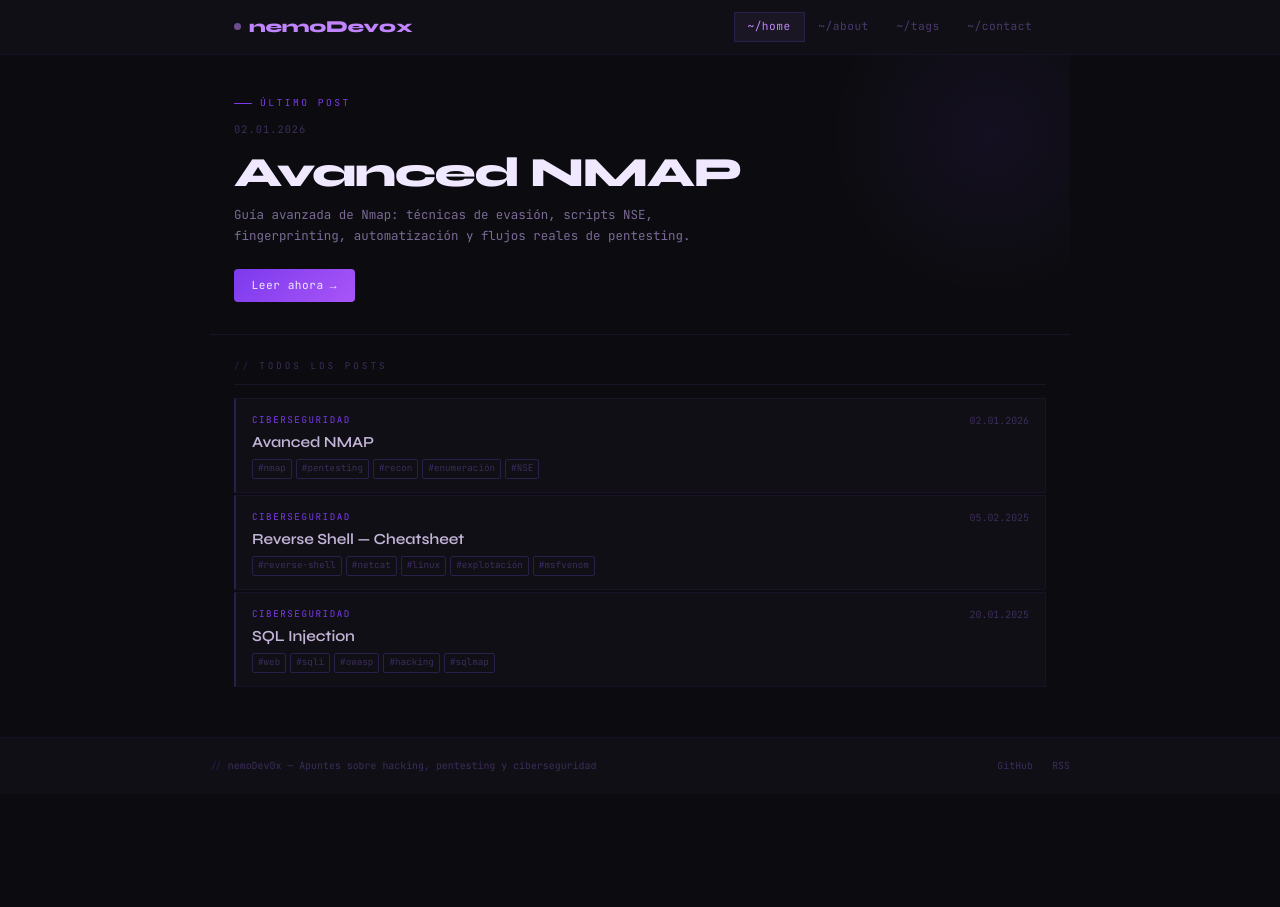
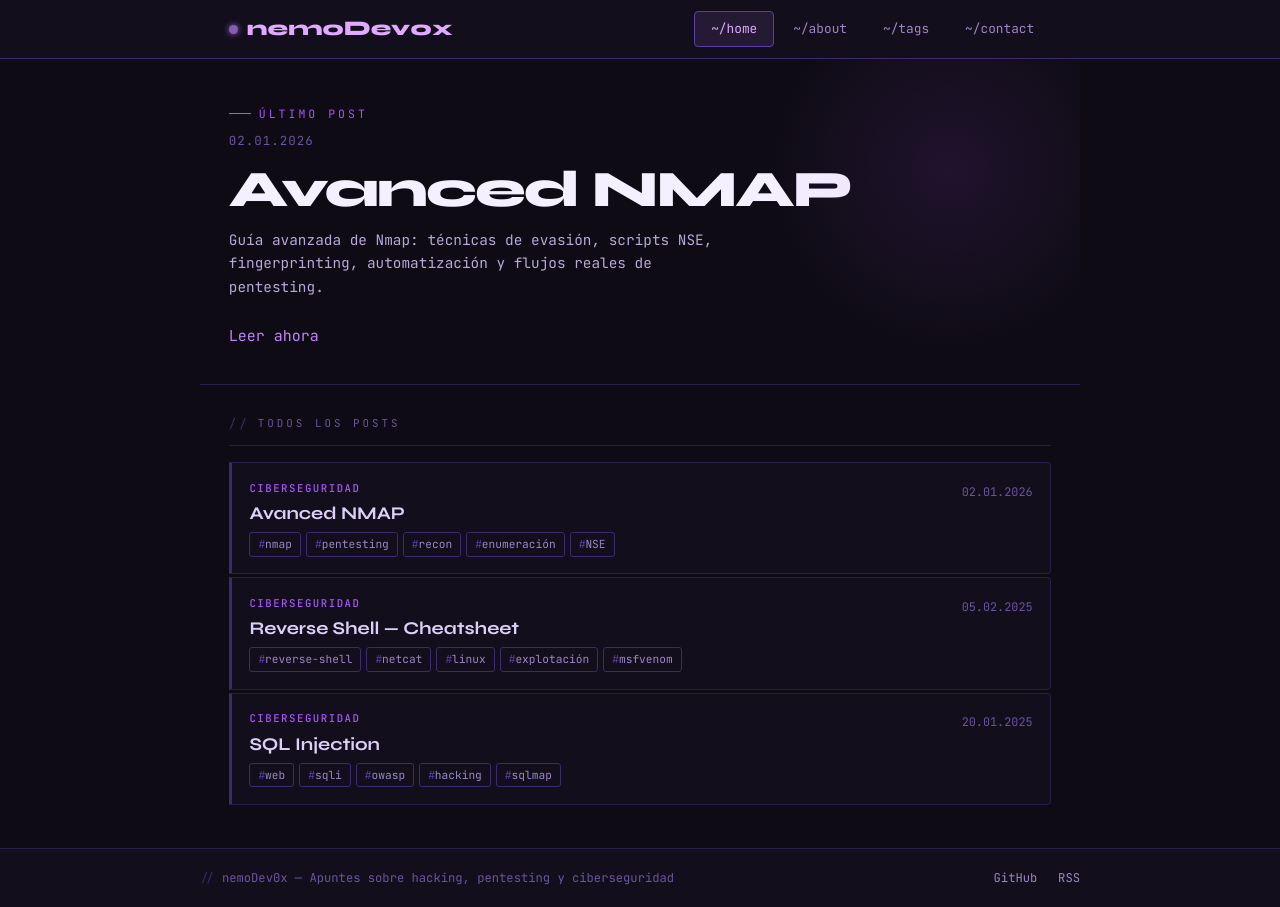
Before and after one commit to nemoDev0x/nemoDev0x.github.io, a Jekyll site: the page built from index.html, in a window 1280 px wide. Built offline with Jekyll 4.4.1, drawn with Linux system fonts in a browser that asks for light colours.

Commit message:
Update main.scss

```diff
--- a/assets/css/main.scss
+++ b/assets/css/main.scss
@@ -1,462 +1,322 @@
 ---
 ---
-@import url('https://fonts.googleapis.com/css2?family=Syne:wght@400;600;700;800&family=JetBrains+Mono:wght@300;400;500&display=swap');
+@import url('https://fonts.googleapis.com/css2?family=Syne:wght@700;800&family=JetBrains+Mono:wght@400;500&display=swap');
 
 *, *::before, *::after { box-sizing: border-box; margin: 0; padding: 0; }
 
 :root {
-  --bg: #0c0c10;
-  --bg-nav: #0f0f15;
-  --bg-card: #0f0f15;
-  --bg-hover: #13101c;
-  --border: #1a1228;
-  --border-mid: #2a1f4a;
-  --border-bright: #3d2d6a;
-  --purple-bright: #c084fc;
-  --purple-mid: #a855f7;
-  --purple-deep: #7c3aed;
-  --purple-dim: #4a3a6b;
-  --purple-ghost: #3d2d5a;
-  --purple-faint: rgba(192,132,252,0.06);
-  --text-primary: #f0e8ff;
-  --text-secondary: #c4b5d8;
-  --text-muted: #7a6a95;
-  --text-dim: #4a3a6b;
-  --text-faint: #3d2d5a;
+  --bg:          #0e0b14;
+  --bg-nav:      #120e1c;
+  --bg-card:     #120e1c;
+  --bg-hover:    #180f28;
+  --border-dim:  #281d4a;
+  --border-mid:  #3b2a6e;
+  --border-hi:   #5b3fa8;
+  --purple-lo:   #6b54a0;
+  --purple-mid:  #9d85c4;
+  --purple-hi:   #a855f7;
+  --purple-glow: #c084fc;
+  --purple-pale: #e0aaff;
+  --text-bright: #f5f0ff;
+  --text-main:   #ddd0f8;
+  --text-sub:    #b8a8d8;
+  --text-muted:  #9d85c4;
+  --text-dim:    #6b54a0;
+  --text-faint:  #3b2a6e;
   --font-display: 'Syne', sans-serif;
-  --font-mono: 'JetBrains Mono', monospace;
+  --font-mono:    'JetBrains Mono', monospace;
 }
 
 html { scroll-behavior: smooth; }
 body {
   background: var(--bg);
-  color: var(--text-secondary);
+  color: var(--text-main);
   font-family: var(--font-mono);
-  font-size: 14px;
-  line-height: 1.7;
+  font-size: 15px;
+  line-height: 1.65;
   min-height: 100vh;
 }
-
-a { color: var(--purple-bright); text-decoration: none; transition: color 0.2s; }
-a:hover { color: var(--text-primary); }
+a { color: var(--purple-glow); text-decoration: none; transition: color .2s; }
+a:hover { color: var(--text-bright); }
 
 /* ── NAV ── */
 .site-header {
   background: var(--bg-nav);
-  border-bottom: 1px solid var(--border);
-  position: sticky;
-  top: 0;
-  z-index: 100;
+  border-bottom: 1px solid var(--border-mid);
+  position: sticky; top: 0; z-index: 100;
 }
 .header-inner {
-  max-width: 860px;
-  margin: 0 auto;
-  padding: 0 1.5rem;
-  height: 54px;
-  display: flex;
-  align-items: center;
-  justify-content: space-between;
+  max-width: 880px; margin: 0 auto;
+  padding: 0 1.8rem; height: 58px;
+  display: flex; align-items: center; justify-content: space-between;
 }
 .site-logo {
   font-family: var(--font-display);
-  font-weight: 800;
-  font-size: 1.05rem;
-  color: var(--purple-bright);
-  letter-spacing: -0.3px;
-  display: flex;
-  align-items: center;
-  gap: 8px;
+  font-weight: 800; font-size: 1.3rem;
+  color: var(--purple-pale);
+  display: flex; align-items: center; gap: 9px;
 }
 .logo-dot {
-  width: 7px; height: 7px;
-  background: var(--purple-bright);
-  border-radius: 50%;
-  animation: pulse 2s ease-in-out infinite;
+  width: 9px; height: 9px; border-radius: 50%;
+  background: var(--purple-glow);
+  box-shadow: 0 0 12px var(--purple-glow), 0 0 24px rgba(192,132,252,.5);
+  animation: glow 2s ease-in-out infinite;
 }
-@keyframes pulse { 0%,100%{opacity:1}50%{opacity:0.3} }
-
-.site-nav { display: flex; }
+@keyframes glow {
+  0%,100% { opacity:1; box-shadow: 0 0 12px var(--purple-glow), 0 0 24px rgba(192,132,252,.4); }
+  50%      { opacity:.5; box-shadow: 0 0 4px var(--purple-glow); }
+}
+.site-nav { display: flex; gap: 2px; }
 .site-nav a {
-  font-size: 0.7rem;
-  letter-spacing: 0.5px;
-  color: var(--text-dim);
-  padding: 0.3rem 0.8rem;
-  border: 1px solid transparent;
-  transition: all 0.2s;
+  font-size: .8rem; color: var(--text-muted);
+  padding: .38rem 1rem;
+  border: 1px solid transparent; border-radius: 4px;
+  transition: all .18s;
 }
 .site-nav a:hover, .site-nav a.active {
-  color: var(--purple-bright);
-  border-color: var(--border-mid);
-  background: var(--purple-faint);
+  color: var(--purple-pale);
+  border-color: var(--border-hi);
+  background: rgba(192,132,252,.1);
 }
 
 /* ── HERO ── */
 .hero {
-  max-width: 860px;
-  margin: 0 auto;
-  padding: 2.5rem 1.5rem 2rem;
-  border-bottom: 1px solid var(--border);
-  position: relative;
-  overflow: hidden;
+  max-width: 880px; margin: 0 auto;
+  padding: 2.8rem 1.8rem 2.2rem;
+  border-bottom: 1px solid var(--border-dim);
+  position: relative; overflow: hidden;
 }
-.hero::after {
+.hero::before {
   content: '';
-  position: absolute;
-  top: -80px; right: -80px;
-  width: 320px; height: 320px;
-  background: radial-gradient(circle, rgba(124,58,237,0.08) 0%, transparent 70%);
+  position: absolute; top: -100px; right: -80px;
+  width: 420px; height: 420px;
+  background: radial-gradient(circle, rgba(168,85,247,.11) 0%, transparent 65%);
   pointer-events: none;
 }
 .hero-eyebrow {
-  font-size: 0.6rem;
-  color: var(--purple-deep);
-  letter-spacing: 2.5px;
-  text-transform: uppercase;
-  margin-bottom: 0.6rem;
-  display: flex;
-  align-items: center;
-  gap: 8px;
+  font-size: .72rem; color: var(--purple-hi);
+  letter-spacing: 3px; text-transform: uppercase;
+  margin-bottom: .5rem;
+  display: flex; align-items: center; gap: 8px;
 }
-.hero-eyebrow::before { content: ''; display: block; width: 18px; height: 1px; background: var(--purple-deep); }
-.hero-date {
-  font-size: 0.65rem;
-  color: var(--text-faint);
-  letter-spacing: 1px;
-  margin-bottom: 0.7rem;
+.hero-eyebrow::before { content:''; width:22px; height:1px; background:var(--purple-hi); display:block; }
+.hero-date { font-size: .78rem; color: var(--purple-lo); margin-bottom: .7rem; letter-spacing: 1px; }
+.hero-title {
+  font-family: var(--font-display); font-weight: 800;
+  font-size: 3.2rem; color: var(--text-bright);
+  line-height: 1.05; letter-spacing: -2px; margin-bottom: .7rem;
 }
-.hero-title {
-  font-family: var(--font-display);
-  font-weight: 800;
-  font-size: 2.6rem;
-  color: var(--text-primary);
-  line-height: 1.1;
-  letter-spacing: -1.5px;
-  margin-bottom: 0.6rem;
+.hero-title em { color: var(--purple-glow); font-style: normal; text-shadow: 0 0 30px rgba(192,132,252,.4); }
+.hero-desc {
+  font-size: .9rem; color: var(--text-sub);
+  max-width: 520px; line-height: 1.65; margin-bottom: 1.6rem;
 }
-.hero-title em { color: var(--purple-bright); font-style: normal; }
-.hero-desc {
-  font-size: 0.78rem;
-  color: var(--text-muted);
-  max-width: 480px;
-  line-height: 1.65;
-  margin-bottom: 1.4rem;
+.btn-read {
+  display: inline-flex; align-items: center; gap: 8px;
+  padding: .62rem 1.4rem;
+  background: linear-gradient(135deg, #7c3aed 0%, #a855f7 100%);
+  color: var(--text-bright);
+  font-family: var(--font-mono); font-size: .82rem;
+  border-radius: 5px; border: none; cursor: pointer;
+  box-shadow: 0 4px 20px rgba(124,58,237,.35);
+  transition: opacity .18s, transform .18s, box-shadow .18s;
 }
-.hero-btn {
-  display: inline-flex;
-  align-items: center;
-  gap: 6px;
-  padding: 0.45rem 1.1rem;
-  background: linear-gradient(135deg, var(--purple-deep), var(--purple-mid));
-  color: var(--text-primary);
-  font-family: var(--font-mono);
-  font-size: 0.7rem;
-  letter-spacing: 0.5px;
-  border-radius: 4px;
-  transition: opacity 0.2s;
-}
-.hero-btn:hover { opacity: 0.82; color: var(--text-primary); }
-.hero-btn::after { content: '→'; }
+.btn-read:hover { opacity:.88; transform:translateY(-1px); box-shadow:0 6px 28px rgba(124,58,237,.5); color:var(--text-bright); }
 
 /* ── POST LIST ── */
-.posts-section {
-  max-width: 860px;
-  margin: 0 auto;
-  padding: 1.5rem 1.5rem 3rem;
+.posts-section { max-width: 880px; margin: 0 auto; padding: 1.8rem 1.8rem 2.5rem; }
+.section-label {
+  font-size: .68rem; color: var(--purple-lo);
+  letter-spacing: 3px; text-transform: uppercase;
+  margin-bottom: 1rem; padding-bottom: .65rem;
+  border-bottom: 1px solid var(--border-dim);
+  display: flex; align-items: center; gap: 8px;
 }
-.section-label {
-  font-size: 0.58rem;
-  color: var(--text-faint);
-  letter-spacing: 3px;
-  text-transform: uppercase;
-  margin-bottom: 0.8rem;
-  padding-bottom: 0.6rem;
-  border-bottom: 1px solid var(--border);
-  display: flex;
-  align-items: center;
-  gap: 8px;
-}
-.section-label::before { content: '//'; color: var(--border-mid); }
+.section-label::before { content:'//'; color: var(--border-mid); font-size:.78rem; }
 
 .post-list { list-style: none; }
 .post-item {
-  display: grid;
-  grid-template-columns: 1fr auto;
-  align-items: start;
-  gap: 1rem;
-  padding: 0.85rem 1rem;
-  border: 1px solid var(--border);
-  border-left: 2px solid var(--border-mid);
-  margin-bottom: 2px;
-  background: var(--bg-card);
-  transition: all 0.18s;
+  display: grid; grid-template-columns: 1fr auto;
+  align-items: start; gap: 1rem;
+  padding: 1.05rem 1.1rem;
+  border: 1px solid var(--border-dim);
+  border-left: 3px solid var(--border-mid);
+  margin-bottom: 3px; background: var(--bg-card);
+  cursor: pointer; transition: all .18s;
+  border-radius: 0 4px 4px 0;
 }
 .post-item:hover {
-  border-color: var(--border-bright);
-  border-left-color: var(--purple-mid);
+  border-color: var(--border-hi);
+  border-left-color: var(--purple-hi);
   background: var(--bg-hover);
 }
-.post-item:hover .post-title { color: var(--text-primary); }
+.post-item:hover .post-title { color: var(--text-bright); }
 
 .post-cat {
-  font-size: 0.58rem;
-  color: var(--purple-deep);
-  letter-spacing: 1.5px;
-  text-transform: uppercase;
-  margin-bottom: 0.25rem;
+  font-size: .67rem; color: var(--purple-hi);
+  letter-spacing: 1.5px; text-transform: uppercase;
+  margin-bottom: .28rem; font-weight: 500;
 }
 .post-cat a { color: inherit; }
 .post-title {
-  font-family: var(--font-display);
-  font-weight: 600;
-  font-size: 0.96rem;
-  color: var(--text-secondary);
-  line-height: 1.3;
-  margin-bottom: 0.4rem;
-  letter-spacing: -0.1px;
-  transition: color 0.18s;
+  font-family: var(--font-display); font-weight: 700;
+  font-size: 1.12rem; color: var(--text-main);
+  line-height: 1.25; margin-bottom: .48rem;
+  transition: color .18s;
 }
 .post-title a { color: inherit; }
+.post-tags { display: flex; flex-wrap: wrap; gap: 5px; }
+.tag {
+  font-size: .7rem; color: var(--text-muted);
+  padding: 2px 8px; border: 1px solid var(--border-mid);
+  border-radius: 3px; transition: all .18s;
+}
+.tag::before { content:'#'; color: var(--border-hi); }
+.tag:hover { border-color: var(--purple-hi); color: var(--purple-pale); background: rgba(168,85,247,.1); }
 
-.post-tags { display: flex; flex-wrap: wrap; gap: 4px; }
-.tag {
-  font-size: 0.58rem;
-  color: var(--text-faint);
-  padding: 1px 5px;
-  border: 1px solid var(--border-mid);
-  border-radius: 2px;
-  transition: all 0.2s;
-}
-.tag::before { content: '#'; color: var(--border-bright); }
-.tag:hover { border-color: var(--purple-dim); color: var(--purple-bright); background: var(--purple-faint); }
-
-.post-date {
-  font-size: 0.62rem;
-  color: var(--text-faint);
-  white-space: nowrap;
-  text-align: right;
-}
+.post-date { font-size: .74rem; color: var(--purple-lo); white-space: nowrap; text-align: right; padding-top: 3px; }
 
 /* ── POST PAGE ── */
 .post-header {
-  max-width: 860px;
-  margin: 0 auto;
-  padding: 2rem 1.5rem 1.2rem;
-  border-bottom: 1px solid var(--border);
+  max-width: 880px; margin: 0 auto;
+  padding: 2.2rem 1.8rem 1.4rem;
+  border-bottom: 1px solid var(--border-dim);
 }
-.post-breadcrumb {
-  font-size: 0.65rem;
-  color: var(--text-faint);
-  margin-bottom: 0.8rem;
+.post-breadcrumb { font-size: .7rem; color: var(--text-dim); margin-bottom: .9rem; }
+.post-breadcrumb a { color: var(--purple-lo); }
+.post-breadcrumb a:hover { color: var(--purple-pale); }
+.post-breadcrumb span { color: var(--border-hi); margin: 0 5px; }
+.post-page-title {
+  font-family: var(--font-display); font-weight: 800;
+  font-size: 2.6rem; color: var(--text-bright);
+  letter-spacing: -1.5px; line-height: 1.1; margin-bottom: .6rem;
 }
-.post-breadcrumb a { color: var(--purple-dim); }
-.post-breadcrumb span { color: var(--border-bright); margin: 0 4px; }
-.post-page-title {
-  font-family: var(--font-display);
-  font-weight: 800;
-  font-size: 2.2rem;
-  color: var(--text-primary);
-  letter-spacing: -1px;
-  line-height: 1.15;
-  margin-bottom: 0.6rem;
-}
-.post-meta {
-  display: flex;
-  gap: 1.5rem;
-  font-size: 0.65rem;
-  color: var(--text-faint);
-  margin-bottom: 0.8rem;
-}
-.post-meta span::before { content: attr(data-label) ': '; color: var(--border-bright); }
+.post-meta { display: flex; gap: 1.5rem; font-size: .7rem; color: var(--text-dim); margin-bottom: .8rem; }
+.post-meta span::before { content: attr(data-label) ': '; color: var(--border-hi); }
 
-.post-content {
-  max-width: 860px;
-  margin: 0 auto;
-  padding: 2rem 1.5rem 3rem;
-}
+/* ── POST CONTENT ── */
+.post-content { max-width: 880px; margin: 0 auto; padding: 2rem 1.8rem 3rem; }
 .post-content h2 {
-  font-family: var(--font-display);
-  font-size: 1.5rem;
-  font-weight: 700;
-  color: var(--purple-bright);
-  margin: 2rem 0 0.8rem;
-  padding-bottom: 0.4rem;
-  border-bottom: 1px solid var(--border);
-  letter-spacing: -0.5px;
+  font-family: var(--font-display); font-weight: 700;
+  font-size: 1.7rem; color: var(--purple-pale);
+  margin: 2.2rem 0 .9rem;
+  padding-bottom: .4rem; border-bottom: 1px solid var(--border-dim);
+  letter-spacing: -.5px;
 }
 .post-content h3 {
-  font-family: var(--font-display);
-  font-size: 1.15rem;
-  font-weight: 600;
-  color: var(--text-secondary);
-  margin: 1.5rem 0 0.6rem;
+  font-family: var(--font-display); font-weight: 700;
+  font-size: 1.3rem; color: var(--text-main);
+  margin: 1.8rem 0 .7rem;
 }
-.post-content p { color: var(--text-muted); margin-bottom: 1rem; font-size: 0.85rem; }
+.post-content p { color: var(--text-sub); margin-bottom: 1.1rem; font-size: .9rem; }
 .post-content ul, .post-content ol {
-  margin: 0.8rem 0 0.8rem 1.5rem;
-  color: var(--text-muted);
-  font-size: 0.85rem;
+  margin: .8rem 0 .8rem 1.5rem;
+  color: var(--text-sub); font-size: .9rem;
 }
-.post-content li { margin-bottom: 0.3rem; }
-.post-content li::marker { color: var(--purple-dim); }
+.post-content li { margin-bottom: .35rem; }
+.post-content li::marker { color: var(--purple-mid); }
 
 .post-content pre, .highlight {
-  background: #080810 !important;
-  border: 1px solid var(--border);
-  border-left: 3px solid var(--purple-deep);
-  padding: 1.1rem 1.2rem;
-  overflow-x: auto;
-  margin: 1.2rem 0;
-  border-radius: 4px;
-  font-size: 0.78rem;
+  background: #09070f !important;
+  border: 1px solid var(--border-dim);
+  border-left: 3px solid var(--purple-hi);
+  padding: 1.2rem 1.3rem;
+  overflow-x: auto; margin: 1.3rem 0;
+  border-radius: 4px; font-size: .82rem;
 }
 .post-content code {
-  font-family: var(--font-mono);
-  font-size: 0.8em;
-  color: var(--purple-bright);
-  background: rgba(124,58,237,0.12);
-  padding: 0.1em 0.4em;
-  border-radius: 3px;
+  font-family: var(--font-mono); font-size: .82em;
+  color: var(--purple-glow);
+  background: rgba(124,58,237,.14);
+  padding: .1em .4em; border-radius: 3px;
 }
-.post-content pre code {
-  background: none;
-  padding: 0;
-  color: #c4b5d8;
-  font-size: 0.78rem;
-}
+.post-content pre code { background: none; padding: 0; color: var(--text-main); font-size: .82rem; }
 
-/* Syntax highlight purple theme */
+/* Rouge — purple syntax */
 .highlight .k, .highlight .kd { color: #c084fc; }
 .highlight .s, .highlight .s1, .highlight .s2 { color: #86efac; }
-.highlight .c, .highlight .c1 { color: #3d2d5a; font-style: italic; }
-.highlight .n, .highlight .nf { color: #e2d4ff; }
+.highlight .c, .highlight .c1 { color: var(--border-hi); font-style: italic; }
+.highlight .n, .highlight .nf { color: var(--text-bright); }
 .highlight .nb { color: #a5b4fc; }
 .highlight .m, .highlight .mi { color: #fbbf24; }
-.highlight .o { color: #7c3aed; }
+.highlight .o { color: var(--purple-hi); }
 
-.post-content table {
-  width: 100%;
-  border-collapse: collapse;
-  margin: 1.2rem 0;
-  font-size: 0.78rem;
-}
-.post-content th {
-  background: var(--bg-nav);
-  color: var(--purple-bright);
-  padding: 0.5rem 0.9rem;
-  border: 1px solid var(--border);
-  text-align: left;
-  letter-spacing: 0.5px;
-  font-weight: 500;
-}
-.post-content td {
-  padding: 0.45rem 0.9rem;
-  border: 1px solid var(--border);
-  color: var(--text-muted);
-}
-.post-content tr:hover td { background: rgba(124,58,237,0.04); }
+.post-content table { width:100%; border-collapse:collapse; margin:1.3rem 0; font-size:.84rem; }
+.post-content th { background:var(--bg-nav); color:var(--purple-pale); padding:.55rem 1rem; border:1px solid var(--border-dim); text-align:left; }
+.post-content td { padding:.48rem 1rem; border:1px solid var(--border-dim); color:var(--text-sub); }
+.post-content tr:hover td { background:rgba(124,58,237,.05); }
 
 .post-content blockquote {
-  border-left: 3px solid var(--purple-dim);
-  margin: 1.2rem 0;
-  padding: 0.7rem 1rem;
-  background: rgba(124,58,237,0.05);
-  color: var(--text-muted);
-  font-size: 0.83rem;
+  border-left: 3px solid var(--purple-mid);
+  margin: 1.3rem 0; padding: .8rem 1.1rem;
+  background: rgba(124,58,237,.06);
+  color: var(--text-muted); font-size: .88rem;
   border-radius: 0 4px 4px 0;
 }
 
 /* ── ABOUT / PAGES ── */
-.page-content {
-  max-width: 860px;
-  margin: 0 auto;
-  padding: 2rem 1.5rem 3rem;
-}
+.page-content { max-width: 880px; margin: 0 auto; padding: 2.2rem 1.8rem 3rem; }
 .page-title {
-  font-family: var(--font-display);
-  font-size: 2rem;
-  font-weight: 800;
-  color: var(--text-primary);
-  letter-spacing: -1px;
-  margin-bottom: 2rem;
-  padding-bottom: 0.5rem;
-  border-bottom: 1px solid var(--border);
+  font-family: var(--font-display); font-weight: 800;
+  font-size: 2.2rem; color: var(--text-bright);
+  letter-spacing: -1px; margin-bottom: 2rem;
+  padding-bottom: .5rem; border-bottom: 1px solid var(--border-dim);
 }
 .about-block {
-  border: 1px solid var(--border);
-  background: var(--bg-card);
-  padding: 1.5rem;
-  margin-bottom: 0.2rem;
-  border-radius: 4px;
+  border: 1px solid var(--border-dim); background: var(--bg-card);
+  padding: 1.6rem; margin-bottom: 2px; border-radius: 4px;
 }
 .about-block h3 {
-  font-size: 0.65rem;
-  color: var(--purple-dim);
-  letter-spacing: 2px;
-  text-transform: uppercase;
-  margin-bottom: 1rem;
+  font-size: .68rem; color: var(--purple-lo);
+  letter-spacing: 2.5px; text-transform: uppercase; margin-bottom: 1rem;
 }
 .skill-grid {
-  display: grid;
-  grid-template-columns: repeat(auto-fill, minmax(160px, 1fr));
-  gap: 4px;
-  list-style: none;
+  display: grid; grid-template-columns: repeat(auto-fill, minmax(170px,1fr));
+  gap: 5px; list-style: none;
 }
 .skill-grid li {
-  font-size: 0.75rem;
-  color: var(--text-muted);
-  padding: 0.3rem 0.6rem;
-  border: 1px solid var(--border);
-  border-radius: 3px;
+  font-size: .8rem; color: var(--text-muted);
+  padding: .35rem .7rem;
+  border: 1px solid var(--border-dim); border-radius: 3px;
 }
-.skill-grid li::before { content: '✓ '; color: var(--purple-deep); }
+.skill-grid li::before { content:'✓ '; color: var(--purple-hi); }
 
 /* ── TAGS ── */
 .tags-cloud { display: flex; flex-wrap: wrap; gap: 6px; margin: 1.5rem 0; }
 .tag-item {
-  font-size: 0.7rem;
-  color: var(--text-dim);
-  padding: 0.3rem 0.7rem;
-  border: 1px solid var(--border-mid);
-  border-radius: 3px;
-  transition: all 0.2s;
+  font-size: .74rem; color: var(--text-muted);
+  padding: .32rem .8rem;
+  border: 1px solid var(--border-mid); border-radius: 3px;
+  transition: all .18s;
 }
-.tag-item::before { content: '#'; color: var(--border-bright); }
-.tag-item:hover { border-color: var(--purple-deep); color: var(--purple-bright); background: var(--purple-faint); }
+.tag-item::before { content:'#'; color: var(--border-hi); }
+.tag-item:hover { border-color: var(--purple-hi); color: var(--purple-pale); background: rgba(168,85,247,.1); }
 
 /* ── FOOTER ── */
-.site-footer {
-  border-top: 1px solid var(--border);
-  background: var(--bg-nav);
-  padding: 1.2rem 1.5rem;
+.site-footer { border-top: 1px solid var(--border-dim); background: var(--bg-nav); padding: 1.2rem 1.8rem; }
+.footer-inner {
+  max-width: 880px; margin: 0 auto;
+  display: flex; justify-content: space-between; align-items: center;
+  font-size: .76rem;
 }
-.footer-inner {
-  max-width: 860px;
-  margin: 0 auto;
-  display: flex;
-  justify-content: space-between;
-  align-items: center;
-  font-size: 0.62rem;
-  color: var(--text-faint);
-}
-.footer-links { display: flex; gap: 1.2rem; }
-.footer-links a { color: var(--text-faint); }
-.footer-links a:hover { color: var(--purple-bright); }
-.footer-copy::before { content: '// '; color: var(--border-mid); }
+.footer-copy { color: var(--purple-lo); }
+.footer-copy::before { content:'// '; color: var(--border-mid); }
+.footer-links { display: flex; gap: 1.3rem; }
+.footer-links a { color: var(--text-muted); }
+.footer-links a:hover { color: var(--purple-pale); }
 
 /* ── RESPONSIVE ── */
-@media (max-width: 600px) {
-  .hero-title { font-size: 1.8rem; }
-  .post-page-title { font-size: 1.6rem; }
-  .site-nav a { padding: 0.3rem 0.5rem; font-size: 0.65rem; }
+@media (max-width: 620px) {
+  .hero-title { font-size: 2.2rem; }
+  .post-page-title { font-size: 1.9rem; }
   .post-item { grid-template-columns: 1fr; }
   .post-date { text-align: left; }
+  .site-nav a { padding: .3rem .6rem; font-size: .72rem; }
 }
 
 /* ── ANIMATIONS ── */
-@keyframes fadeUp { from{opacity:0;transform:translateY(8px)} to{opacity:1;transform:translateY(0)} }
-.post-item { animation: fadeUp 0.3s ease both; }
-.post-item:nth-child(1){animation-delay:.04s}
-.post-item:nth-child(2){animation-delay:.08s}
-.post-item:nth-child(3){animation-delay:.12s}
-.post-item:nth-child(4){animation-delay:.16s}
-.post-item:nth-child(5){animation-delay:.20s}
+@keyframes fadeUp { from{opacity:0;transform:translateY(7px)} to{opacity:1;transform:translateY(0)} }
+.post-item { animation: fadeUp .3s ease both; }
+.post-item:nth-child(1){animation-delay:.04s}.post-item:nth-child(2){animation-delay:.08s}
+.post-item:nth-child(3){animation-delay:.12s}.post-item:nth-child(4){animation-delay:.16s}
+.post-item:nth-child(5){animation-delay:.20s}.post-item:nth-child(6){animation-delay:.24s}
```
